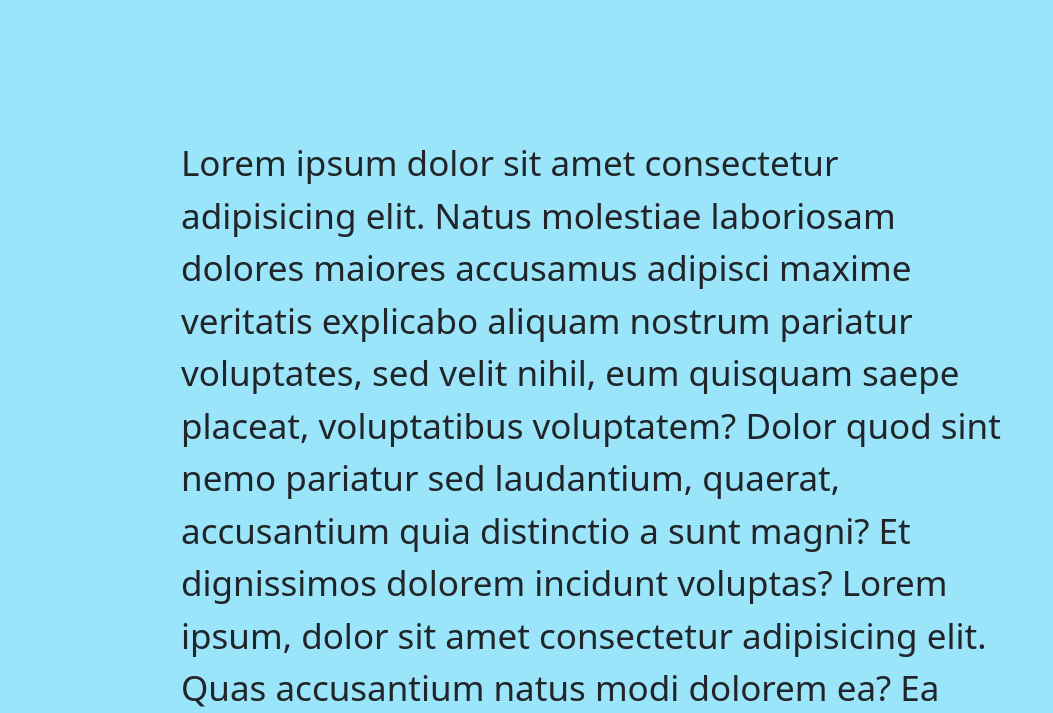
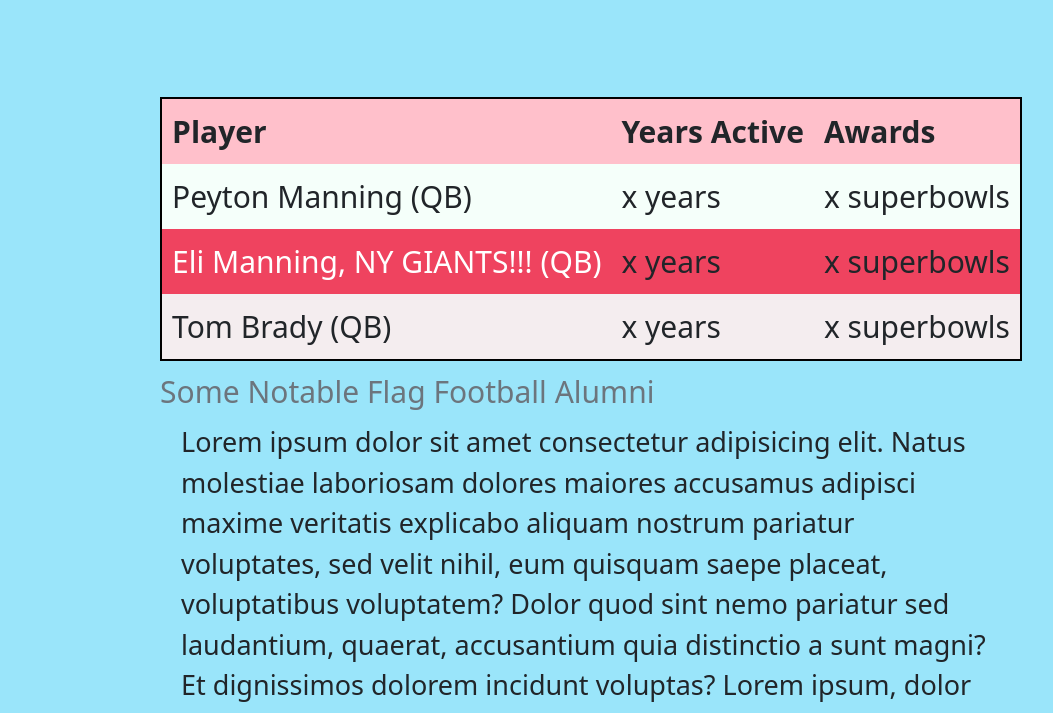
Before and after one commit to git-charlesii/SBA307, a plain HTML site: page index.html in a window 1280 px wide. Shown: the part 1679-2392 px from the top of the page, without its empty margins (49-1102 px from the left). Drawn offline with nearby package versions, Linux system fonts and the light colour scheme.

Commit message:
Next Commit

```diff
--- a/CSS/contact.css
+++ b/CSS/contact.css
@@ -22,7 +22,7 @@ form {
 #home-button {
   width: 70px;
   height: 70px;
-  margin-left: 53%;
+  margin-left: 51%;
   margin-top: 10px;
   color: #8ad3ef;
 }
--- a/CSS/style.css
+++ b/CSS/style.css
@@ -86,6 +86,48 @@ nav img {
 }
 
 p {
-  font-size: 35px;
+  font-size: 27px;
   margin: 150px;
 }
+
+table {
+  margin-top: 50px;
+}
+
+table,
+th,
+td {
+  border: 2px solid #000;
+  border-collapse: collapse;
+}
+
+th,
+td {
+  padding: 10px;
+}
+
+tr:nth-child(1) {
+  background-color: pink;
+}
+
+tr:nth-child(2) {
+  background-color: mintcream;
+}
+
+tr:nth-child(3) {
+  background-color: rgb(239, 67, 95);
+}
+
+tr:nth-child(4) {
+  background-color: rgb(244, 237, 239);
+}
+
+#blink_me {
+  animation: blinker 1s linear infinite;
+}
+
+@keyframes blinker {
+  50% {
+    opacity: 0;
+  }
+}
--- a/index.html
+++ b/index.html
@@ -115,6 +115,33 @@
       </h1>
       <br />
       <br />
+      <section>
+        <table>
+          <caption>
+            Some Notable Flag Football Alumni
+          </caption>
+          <tr>
+            <th>Player</th>
+            <th>Years Active</th>
+            <th>Awards</th>
+          </tr>
+          <tr>
+            <td>Peyton Manning (QB)</td>
+            <td>x years</td>
+            <td>x superbowls</td>
+          </tr>
+          <tr id="blink_me">
+            <td style="color: white">Eli Manning, NY GIANTS!!! (QB)</td>
+            <td>x years</td>
+            <td>x superbowls</td>
+          </tr>
+          <tr>
+            <td>Tom Brady (QB)</td>
+            <td>x years</td>
+            <td>x superbowls</td>
+          </tr>
+        </table>
+      </section>
 
       <p>
         Lorem ipsum dolor sit amet consectetur adipisicing elit. Natus molestiae
@@ -137,18 +164,6 @@
         modi distinctio placeat similique ducimus voluptate vitae provident
         error totam architecto nisi voluptatum? Architecto cum nam minima
         officiis animi? Lorem ipsum dolor sit amet consectetur adipisicing elit.
-        Officiis, nihil cum. Doloribus aliquam repudiandae a eaque assumenda
-        consequatur impedit id, autem tenetur dolorum fugit nostrum doloremque
-        vero, tempore culpa! Sit praesentium, iure id voluptatum quam eligendi
-        sed fugit quidem! Possimus placeat accusamus aperiam provident
-        perspiciatis? Fugiat voluptates doloribus numquam et ad cumque molestiae
-        provident dignissimos laborum? Asperiores nam quas sunt modi, libero
-        ipsam unde aperiam obcaecati consequatur deleniti nobis quisquam? Iste
-        autem at labore et odio numquam. Veniam corporis, cum harum autem iste
-        culpa sit quam explicabo recusandae. Vitae expedita cumque consequuntur
-        in veniam quo pariatur quod, earum dolor voluptatum! Lorem ipsum dolor
-        sit amet consectetur adipisicing elit. Quisquam ratione vero illum
-        distinctio quas quam nesciunt deleniti officia dolorum sequi voluptate
       </p>
     </div>
 
```
Also changed, not shown: CSS/about.style.css (+15 -2 lines), about.html (+54 -46 lines).
